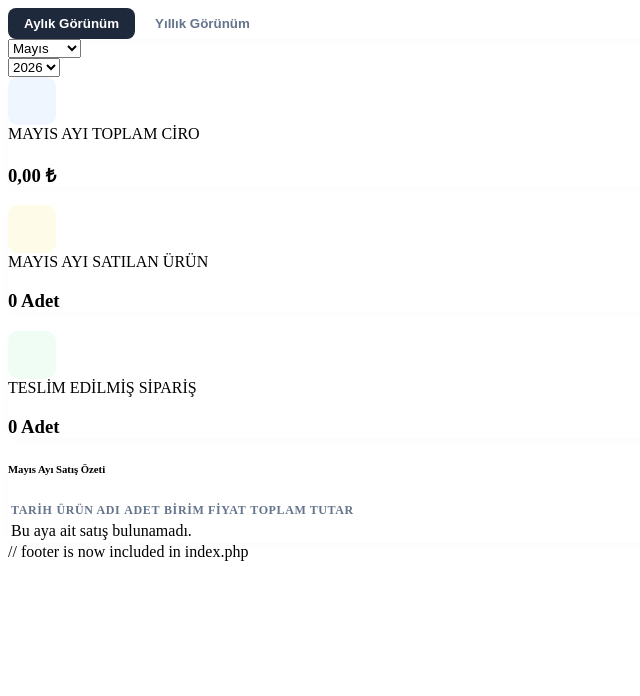
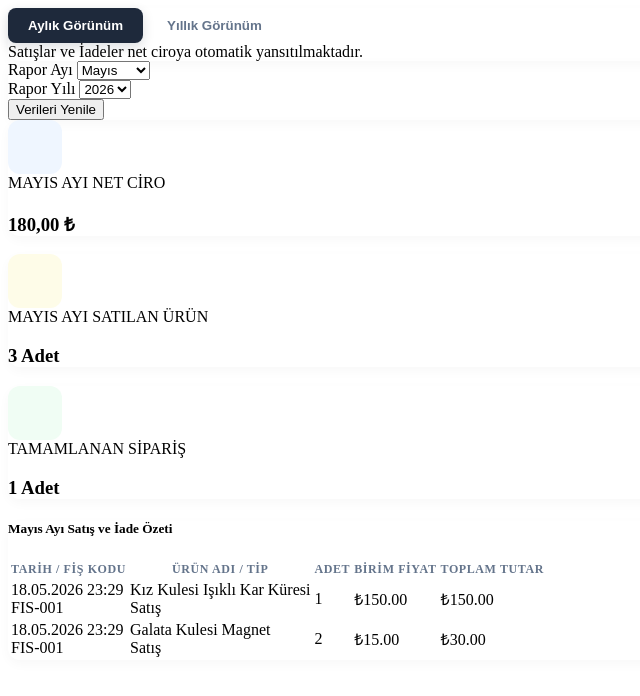
Before and after one commit to Emret073421/Object-oriented-gift-shop-sales-automation, a PHP site: page /raporlar.php in a window 1280 px wide. Shown: the top 696 px of the page, without its empty margins (0-640 px from the left). Run offline with PHP 8.4, Linux system fonts and the light colour scheme; data comes from the database, SQL or seed files in the repository; some libraries are stand-ins or nearby versions.

Commit message:
Finans ve Detaylı Raporlar (raporlar.php) modülü AJAX ve tam veritabanı entegrasyonuyla tamamlandı

```diff
--- /dev/null
+++ b/Proje/ajax/rapor_aylik_getir.php
@@ -0,0 +1,74 @@
+<?php
+require_once '../config.php';
+header('Content-Type: application/json; charset=utf-8');
+
+$ay = (int)($_POST['ay'] ?? date('n'));
+$yil = (int)($_POST['yil'] ?? date('Y'));
+
+if ($ay < 1 || $ay > 12 || $yil < 2000) {
+    echo json_encode(['basarili' => false, 'mesaj' => 'Geçersiz tarih parametreleri.']);
+    exit;
+}
+
+$ayStr = str_pad($ay, 2, '0', STR_PAD_LEFT);
+$baslangic = "$yil-$ayStr-01 00:00:00";
+$bitis = date("Y-m-t 23:59:59", strtotime($baslangic));
+
+// 1. Aylık İstatistikleri Hesapla
+$sqlOzet = "SELECT
+                SUM(CASE WHEN islem_tipi = 'SATIS' THEN toplam_tutar ELSE 0 END) AS satis_toplam,
+                SUM(CASE WHEN islem_tipi = 'IADE' THEN ABS(toplam_tutar) ELSE 0 END) AS iade_toplam,
+                SUM(CASE WHEN islem_tipi = 'SATIS' THEN miktar ELSE 0 END) AS satilan_adet,
+                COUNT(DISTINCT CASE WHEN islem_tipi = 'SATIS' THEN islem_kodu ELSE NULL END) AS siparis_sayisi
+            FROM islemler
+            WHERE islem_tarihi BETWEEN '$baslangic' AND '$bitis' AND islem_tipi IN ('SATIS', 'IADE')";
+
+$qOzet = $db->query($sqlOzet);
+$ozet = $qOzet ? $qOzet->fetch_assoc() : ['satis_toplam' => 0, 'iade_toplam' => 0, 'satilan_adet' => 0, 'siparis_sayisi' => 0];
+
+$netCiro = (float)$ozet['satis_toplam'] - (float)$ozet['iade_toplam'];
+$satilanAdet = (int)$ozet['satilan_adet'];
+$siparisAdet = (int)$ozet['siparis_sayisi'];
+
+// 2. Tablo Satırlarını Oluştur
+$sqlTablo = "SELECT i.islem_kodu, i.islem_tarihi, i.miktar, i.birim_fiyat, i.toplam_tutar, i.islem_tipi, u.ad AS urun_adi
+             FROM islemler i
+             LEFT JOIN urunler u ON i.urun_id = u.id
+             WHERE i.islem_tarihi BETWEEN '$baslangic' AND '$bitis' AND i.islem_tipi IN ('SATIS', 'IADE')
+             ORDER BY i.islem_tarihi DESC";
+
+$qTablo = $db->query($sqlTablo);
+$tabloHtml = '';
+
+if ($qTablo && $qTablo->num_rows > 0) {
+    while ($row = $qTablo->fetch_assoc()) {
+        $tipBadge = $row['islem_tipi'] === 'SATIS' ? '<span class="badge bg-success fs-7">Satış</span>' : '<span class="badge bg-danger fs-7">İade</span>';
+        $tutarRenk = $row['islem_tipi'] === 'SATIS' ? 'text-success' : 'text-danger';
+        $isaret = $row['islem_tipi'] === 'SATIS' ? '' : '-';
+
+        $tabloHtml .= '<tr>
+                        <td>
+                            <div class="fw-bold text-dark">' . date('d.m.Y H:i', strtotime($row['islem_tarihi'])) . '</div>
+                            <div class="text-muted fs-7">' . htmlspecialchars($row['islem_kodu']) . '</div>
+                        </td>
+                        <td>
+                            <div class="fw-bold">' . htmlspecialchars($row['urun_adi'] ?? 'Silinmiş/Bilinmeyen Ürün') . '</div>
+                            <div>' . $tipBadge . '</div>
+                        </td>
+                        <td class="text-center fw-bold">' . (int)$row['miktar'] . '</td>
+                        <td class="text-end">₺' . number_format($row['birim_fiyat'], 2) . '</td>
+                        <td class="text-end fw-bold ' . $tutarRenk . '">' . $isaret . '₺' . number_format($row['toplam_tutar'], 2) . '</td>
+                       </tr>';
+    }
+} else {
+    $tabloHtml = '<tr><td colspan="5" class="text-center py-5 text-muted"><i class="fa-solid fa-receipt fa-2x mb-2 d-block"></i>Bu aya ait satış/iade hareketi bulunamadı.</td></tr>';
+}
+
+echo json_encode([
+    'basarili' => true,
+    'net_ciro' => number_format($netCiro, 2, ',', '.') . ' ₺',
+    'satilan_adet' => $satilanAdet . ' Adet',
+    'siparis_adet' => $siparisAdet . ' Adet',
+    'tablo_html' => $tabloHtml
+]);
+?>
--- a/Proje/raporlar.php
+++ b/Proje/raporlar.php
@@ -1,36 +1,37 @@
 <?php
 $page_title = 'Finans ve Detaylı Raporlar';
-// header is now included in index.php
 ?>
+<script src="https://code.jquery.com/jquery-3.6.0.min.js"></script>
+<script src="https://cdn.jsdelivr.net/npm/sweetalert2@11"></script>
 
 <style>
-    /* Özelleştirilmiş Tasarım Sınıfları */
     .view-toggle-btn {
         background: transparent;
         border: none;
         color: #64748b;
         font-weight: 600;
-        padding: 8px 16px;
+        padding: 10px 20px;
         border-radius: 8px;
         transition: all 0.3s ease;
     }
     .view-toggle-btn.active {
         background-color: #1e293b;
         color: white;
+        box-shadow: 0 4px 12px rgba(30, 41, 59, 0.15);
     }
     .report-card {
         border: none;
         border-radius: 12px;
-        box-shadow: 0 2px 10px rgba(0,0,0,0.02);
+        box-shadow: 0 4px 12px rgba(0,0,0,0.03);
     }
     .icon-box {
-        width: 48px;
-        height: 48px;
-        border-radius: 10px;
+        width: 54px;
+        height: 54px;
+        border-radius: 12px;
         display: flex;
         align-items: center;
         justify-content: center;
-        font-size: 1.5rem;
+        font-size: 1.6rem;
     }
     .icon-box.blue { background-color: #eff6ff; color: #3b82f6; }
     .icon-box.yellow { background-color: #fefce8; color: #eab308; }
@@ -46,11 +47,18 @@ $page_title = 'Finans ve Detaylı Raporlar';
 </style>
 
 <!-- GÖRÜNÜM SEÇİCİ -->
-<div class="card report-card mb-4">
-    <div class="card-body py-3">
+<div class="card report-card mb-4 bg-white border-0">
+    <div class="card-body py-3 px-4 d-flex flex-wrap justify-content-between align-items-center">
         <div class="d-flex gap-2">
-            <button class="view-toggle-btn active" id="btnAylik" onclick="switchView('aylik')">Aylık Görünüm</button>
-            <button class="view-toggle-btn" id="btnYillik" onclick="switchView('yillik')">Yıllık Görünüm</button>
+            <button class="view-toggle-btn active" id="btnAylik" onclick="switchView('aylik')">
+                <i class="fa-solid fa-calendar-days me-2"></i> Aylık Görünüm
+            </button>
+            <button class="view-toggle-btn" id="btnYillik" onclick="switchView('yillik')">
+                <i class="fa-solid fa-chart-pie me-2"></i> Yıllık Görünüm
+            </button>
+        </div>
+        <div class="text-muted small mt-2 mt-md-0">
+            <i class="fa-solid fa-circle-info me-1 text-primary"></i> Satışlar ve İadeler net ciroya otomatik yansıtılmaktadır.
         </div>
     </div>
 </div>
@@ -58,9 +66,12 @@ $page_title = 'Finans ve Detaylı Raporlar';
 <!-- ================= AYLIK GÖRÜNÜM ALANI ================= -->
 <div id="aylikGorunum">
     <!-- Filtreler -->
-    <div class="row mb-4">
+    <div class="card report-card mb-4 bg-white border-0">
+        <div class="card-body p-4">
+            <div class="row g-3 align-items-center">
                 <div class="col-md-3">
-            <select class="form-select" id="aySecimi" onchange="fetchAylikVeri()">
+                    <label class="form-label small fw-bold text-muted mb-1">Rapor Ayı</label>
+                    <select class="form-select py-2 shadow-sm" id="aySecimi" onchange="fetchAylikVeri()">
                         <option value="1">Ocak</option>
                         <option value="2">Şubat</option>
                         <option value="3">Mart</option>
@@ -76,44 +87,53 @@ $page_title = 'Finans ve Detaylı Raporlar';
                     </select>
                 </div>
                 <div class="col-md-3">
-            <select class="form-select" id="yilSecimiAylik" onchange="fetchAylikVeri()">
+                    <label class="form-label small fw-bold text-muted mb-1">Rapor Yılı</label>
+                    <select class="form-select py-2 shadow-sm" id="yilSecimiAylik" onchange="fetchAylikVeri()">
                         <option value="2025">2025</option>
                         <option value="2026" selected>2026</option>
+                        <option value="2027">2027</option>
                     </select>
+                </div>
+                <div class="col-md-6 text-md-end mt-4 mt-md-0">
+                    <button class="btn btn-primary px-4 py-2 fw-bold shadow-sm" onclick="fetchAylikVeri()">
+                        <i class="fa-solid fa-rotate me-2"></i> Verileri Yenile
+                    </button>
+                </div>
+            </div>
         </div>
     </div>
 
     <!-- İstatistik Kartları -->
     <div class="row g-4 mb-4">
         <div class="col-md-4">
-            <div class="card report-card h-100">
-                <div class="card-body d-flex align-items-center">
-                    <div class="icon-box blue me-3"><i class="fa-solid fa-wallet"></i></div>
+            <div class="card report-card h-100 bg-white border-0 border-start border-4 border-primary shadow-sm">
+                <div class="card-body p-4 d-flex align-items-center">
+                    <div class="icon-box blue me-4"><i class="fa-solid fa-wallet"></i></div>
                     <div>
-                        <div class="text-muted small fw-bold mb-1" id="aylikCiroBaslik">MAYIS AYI TOPLAM CİRO</div>
-                        <h3 class="fw-bold mb-0" id="aylikCiroDeger">0,00 ₺</h3>
+                        <div class="text-muted small fw-bold mb-1" id="aylikCiroBaslik">MAYIS AYI NET CİRO</div>
+                        <h3 class="fw-bold mb-0 text-dark" id="aylikCiroDeger">0,00 ₺</h3>
                     </div>
                 </div>
             </div>
         </div>
         <div class="col-md-4">
-            <div class="card report-card h-100">
-                <div class="card-body d-flex align-items-center">
-                    <div class="icon-box yellow me-3"><i class="fa-solid fa-box"></i></div>
+            <div class="card report-card h-100 bg-white border-0 border-start border-4 border-warning shadow-sm">
+                <div class="card-body p-4 d-flex align-items-center">
+                    <div class="icon-box yellow me-4"><i class="fa-solid fa-box"></i></div>
                     <div>
                         <div class="text-muted small fw-bold mb-1" id="aylikUrunBaslik">MAYIS AYI SATILAN ÜRÜN</div>
-                        <h3 class="fw-bold mb-0" id="aylikUrunDeger">0 Adet</h3>
+                        <h3 class="fw-bold mb-0 text-dark" id="aylikUrunDeger">0 Adet</h3>
                     </div>
                 </div>
             </div>
         </div>
         <div class="col-md-4">
-            <div class="card report-card h-100">
-                <div class="card-body d-flex align-items-center">
-                    <div class="icon-box green me-3"><i class="fa-solid fa-cart-shopping"></i></div>
+            <div class="card report-card h-100 bg-white border-0 border-start border-4 border-success shadow-sm">
+                <div class="card-body p-4 d-flex align-items-center">
+                    <div class="icon-box green me-4"><i class="fa-solid fa-cart-shopping"></i></div>
                     <div>
-                        <div class="text-muted small fw-bold mb-1">TESLİM EDİLMİŞ SİPARİŞ</div>
-                        <h3 class="fw-bold mb-0" id="aylikSiparisDeger">0 Adet</h3>
+                        <div class="text-muted small fw-bold mb-1">TAMAMLANAN SİPARİŞ</div>
+                        <h3 class="fw-bold mb-0 text-dark" id="aylikSiparisDeger">0 Adet</h3>
                     </div>
                 </div>
             </div>
@@ -121,23 +141,23 @@ $page_title = 'Finans ve Detaylı Raporlar';
     </div>
 
     <!-- Satış Özeti Tablosu -->
-    <div class="card report-card">
-        <div class="card-body">
-            <h6 class="fw-bold mb-4" id="aylikTabloBaslik">Mayıs Ayı Satış Özeti</h6>
-            <div class="table-responsive">
-                <table class="table align-middle">
-                    <thead class="table-light">
+    <div class="card report-card bg-white border-0 shadow-sm">
+        <div class="card-body p-4">
+            <h5 class="fw-bold text-dark mb-4" id="aylikTabloBaslik"><i class="fa-solid fa-list-check text-primary me-2"></i> Mayıs Ayı Satış ve İade Özeti</h5>
+            <div class="table-responsive" style="max-height: 450px; overflow-y: auto;">
+                <table class="table table-hover align-middle mb-0">
+                    <thead class="table-light sticky-top">
                         <tr>
-                            <th class="table-header border-0">TARİH</th>
-                            <th class="table-header border-0">ÜRÜN ADI</th>
+                            <th class="table-header border-0 ps-4">TARİH / FİŞ KODU</th>
+                            <th class="table-header border-0">ÜRÜN ADI / TİP</th>
                             <th class="table-header border-0 text-center">ADET</th>
                             <th class="table-header border-0 text-end">BİRİM FİYAT</th>
-                            <th class="table-header border-0 text-end">TOPLAM TUTAR</th>
+                            <th class="table-header border-0 text-end pe-4">TOPLAM TUTAR</th>
                         </tr>
                     </thead>
                     <tbody id="aylikTabloGovde">
                         <tr>
-                            <td colspan="5" class="text-center py-4 text-muted">Bu aya ait satış bulunamadı.</td>
+                            <td colspan="5" class="text-center py-5 text-muted">Yükleniyor...</td>
                         </tr>
                     </tbody>
                 </table>
@@ -149,35 +169,46 @@ $page_title = 'Finans ve Detaylı Raporlar';
 <!-- ================= YILLIK GÖRÜNÜM ALANI ================= -->
 <div id="yillikGorunum" style="display: none;">
     <!-- Filtreler -->
-    <div class="row mb-4">
+    <div class="card report-card mb-4 bg-white border-0 shadow-sm">
+        <div class="card-body p-4">
+            <div class="row g-3 align-items-center">
                 <div class="col-md-3">
-            <select class="form-select" id="yilSecimiYillik" onchange="fetchYillikVeri()">
+                    <label class="form-label small fw-bold text-muted mb-1">Rapor Yılı</label>
+                    <select class="form-select py-2 shadow-sm" id="yilSecimiYillik" onchange="fetchYillikVeri()">
                         <option value="2025">2025 Yılı</option>
                         <option value="2026" selected>2026 Yılı</option>
+                        <option value="2027">2027 Yılı</option>
                     </select>
+                </div>
+                <div class="col-md-9 text-md-end mt-4 mt-md-0">
+                    <button class="btn btn-primary px-4 py-2 fw-bold shadow-sm" onclick="fetchYillikVeri()">
+                        <i class="fa-solid fa-rotate me-2"></i> Verileri Yenile
+                    </button>
+                </div>
+            </div>
         </div>
     </div>
 
     <!-- İstatistik Kartları -->
     <div class="row g-4 mb-4">
         <div class="col-md-6">
-            <div class="card report-card h-100">
-                <div class="card-body d-flex align-items-center border-start border-4 border-primary rounded">
-                    <div class="icon-box blue me-3" style="background-color: #eff6ff;"><i class="fa-solid fa-chart-line"></i></div>
+            <div class="card report-card h-100 bg-white border-0 border-start border-4 border-primary shadow-sm">
+                <div class="card-body p-4 d-flex align-items-center">
+                    <div class="icon-box blue me-4"><i class="fa-solid fa-chart-line"></i></div>
                     <div>
-                        <div class="text-muted small fw-bold mb-1">YILLIK TOPLAM HASILAT</div>
-                        <h3 class="fw-bold mb-0" id="yillikCiroDeger">88.900,00 ₺</h3>
+                        <div class="text-muted small fw-bold mb-1">YILLIK NET HASILAT (SATIS - IADE)</div>
+                        <h2 class="fw-bold mb-0 text-primary" id="yillikCiroDeger">0,00 ₺</h2>
                     </div>
                 </div>
             </div>
         </div>
         <div class="col-md-6">
-            <div class="card report-card h-100">
-                <div class="card-body d-flex align-items-center border-start border-4 border-warning rounded">
-                    <div class="icon-box yellow me-3" style="background-color: #fefce8;"><i class="fa-solid fa-award"></i></div>
+            <div class="card report-card h-100 bg-white border-0 border-start border-4 border-warning shadow-sm">
+                <div class="card-body p-4 d-flex align-items-center">
+                    <div class="icon-box yellow me-4"><i class="fa-solid fa-award"></i></div>
                     <div>
-                        <div class="text-muted small fw-bold mb-1">YILIN EN ÇOK SATILANI</div>
-                        <h6 class="fw-bold mb-0" id="yillikEnCokSatan">iPhone 15 Pro Max 256 GB - Naturel Titanyum (1 Adet)</h6>
+                        <div class="text-muted small fw-bold mb-1">YILIN EN ÇOK SATILAN ÜRÜNÜ</div>
+                        <h5 class="fw-bold mb-0 text-dark" id="yillikEnCokSatan">Yükleniyor...</h5>
                     </div>
                 </div>
             </div>
@@ -185,33 +216,23 @@ $page_title = 'Finans ve Detaylı Raporlar';
     </div>
 
     <!-- Aylık Ciro Dağılımı Tablosu -->
-    <div class="card report-card">
-        <div class="card-body">
-            <h6 class="fw-bold mb-4" id="yillikTabloBaslik">2026 Yılı Aylık Ciro Dağılımı</h6>
+    <div class="card report-card bg-white border-0 shadow-sm">
+        <div class="card-body p-4">
+            <h5 class="fw-bold text-dark mb-4" id="yillikTabloBaslik"><i class="fa-solid fa-calendar-grid-58 text-success me-2"></i> 2026 Yılı Aylık Hasılat Dağılımı</h5>
             <div class="table-responsive">
-                <table class="table align-middle">
+                <table class="table table-hover align-middle mb-0">
                     <thead class="table-light">
                         <tr>
-                            <th class="table-header border-0">AY</th>
+                            <th class="table-header border-0 ps-4">AY</th>
                             <th class="table-header border-0 text-center">TAMAMLANAN SİPARİŞ</th>
                             <th class="table-header border-0 text-center">SATILAN ÜRÜN (ADET)</th>
-                            <th class="table-header border-0 text-end">AYLIK CİRO</th>
+                            <th class="table-header border-0 text-end pe-4">NET AYLIK CİRO</th>
                         </tr>
                     </thead>
                     <tbody id="yillikTabloGovde">
                         <tr>
-                            <td>Ocak</td><td class="text-center">-</td><td class="text-center">-</td><td class="text-end">-</td>
+                            <td colspan="4" class="text-center py-5 text-muted">Yükleniyor...</td>
                         </tr>
-                        <tr>
-                            <td>Şubat</td><td class="text-center">-</td><td class="text-center">-</td><td class="text-end">-</td>
-                        </tr>
-                        <tr>
-                            <td class="fw-bold">Mart</td><td class="text-center">1</td><td class="text-center">2</td><td class="text-end fw-bold text-success">88.900,00 ₺</td>
-                        </tr>
-                        <tr>
-                            <td>Nisan</td><td class="text-center">-</td><td class="text-center">-</td><td class="text-end">-</td>
-                        </tr>
-                        <!-- Diğer aylar JS ile doldurulacak -->
                     </tbody>
                 </table>
             </div>
@@ -220,23 +241,22 @@ $page_title = 'Finans ve Detaylı Raporlar';
 </div>
 
 <script>
-    /* =========================================================================
-       RAPORLAR SAYFASI - JAVASCRIPT İSKELETİ
-       Aşağıdaki JS kodları ile yeni oluşturduğun IslemManager sınıfındaki
-       tarihFiltrele(), encokSatisYapanUrunler() vb. metodlarına AJAX istekleri atabilirsin.
-    ========================================================================= */
+document.addEventListener('DOMContentLoaded', () => {
+    // Sayfa açıldığında şu anki ayı seçili yapalım
+    let currentMonth = new Date().getMonth() + 1;
+    document.getElementById('aySecimi').value = currentMonth;
+    fetchAylikVeri();
+});
 
 // 1. Görünüm Değiştirme (Aylık / Yıllık)
 function switchView(viewName) {
-        // Buton stillerini ayarla
     document.getElementById('btnAylik').classList.remove('active');
     document.getElementById('btnYillik').classList.remove('active');
 
-        // İçerikleri gizle
     document.getElementById('aylikGorunum').style.display = 'none';
     document.getElementById('yillikGorunum').style.display = 'none';
 
-        if(viewName === 'aylik') {
+    if (viewName === 'aylik') {
         document.getElementById('btnAylik').classList.add('active');
         document.getElementById('aylikGorunum').style.display = 'block';
         fetchAylikVeri();
@@ -247,50 +267,62 @@ $page_title = 'Finans ve Detaylı Raporlar';
     }
 }
 
-    // 2. Aylık Verileri Çekme ve Arayüzü Güncelleme
+// 2. Aylık Verileri Çekme
 function fetchAylikVeri() {
     let aySelect = document.getElementById('aySecimi');
     let ayAdi = aySelect.options[aySelect.selectedIndex].text;
     let yil = document.getElementById('yilSecimiAylik').value;
     let ayKodu = aySelect.value;
 
-        // Başlıkları Seçilen Aya Göre Dinamik Güncelle
-        document.getElementById('aylikCiroBaslik').innerText = `${ayAdi.toUpperCase()} AYI TOPLAM CİRO`;
+    document.getElementById('aylikCiroBaslik').innerText = `${ayAdi.toUpperCase()} AYI NET CİRO`;
     document.getElementById('aylikUrunBaslik').innerText = `${ayAdi.toUpperCase()} AYI SATILAN ÜRÜN`;
-        document.getElementById('aylikTabloBaslik').innerText = `${ayAdi} Ayı Satış Özeti`;
+    document.getElementById('aylikTabloBaslik').innerHTML = `<i class="fa-solid fa-list-check text-primary me-2"></i> ${ayAdi} Ayı Satış ve İade Özeti`;
 
-        console.log(`Aylık veri isteniyor: Yıl: ${yil}, Ay: ${ayKodu}`);
+    let formData = new FormData();
+    formData.append('ay', ayKodu);
+    formData.append('yil', yil);
 
-        // TODO: AJAX/Fetch ile kendi yazdığın IslemManager endpointine istek at.
-        // Örn: fetch('api/rapor_aylik.php?ay='+ayKodu+'&yil='+yil)
-        // Gelen JSON verisine göre aşağıdaki alanları güncelle:
-        // document.getElementById('aylikCiroDeger').innerText = veri.toplamCiro + " ₺";
-        // document.getElementById('aylikUrunDeger').innerText = veri.satilanAdet + " Adet";
-        // document.getElementById('aylikSiparisDeger').innerText = veri.siparisAdet + " Adet";
-        // document.getElementById('aylikTabloGovde').innerHTML = '... tablonun HTML satırları (<tr>) ...';
+    fetch("ajax/rapor_aylik_getir.php", {
+        method: "POST",
+        body: formData
+    })
+    .then(response => response.json())
+    .then(data => {
+        if (data.basarili) {
+            document.getElementById('aylikCiroDeger').innerText = data.net_ciro;
+            document.getElementById('aylikUrunDeger').innerText = data.satilan_adet;
+            document.getElementById('aylikSiparisDeger').innerText = data.siparis_adet;
+            document.getElementById('aylikTabloGovde').innerHTML = data.tablo_html;
+        } else {
+            Swal.fire('Hata!', data.mesaj, 'error');
+        }
+    })
+    .catch(error => console.error("Aylık rapor hatası:", error));
 }
 
-    // 3. Yıllık Verileri Çekme ve Arayüzü Güncelleme
+// 3. Yıllık Verileri Çekme
 function fetchYillikVeri() {
     let yil = document.getElementById('yilSecimiYillik').value;
 
-        // Başlık Güncelleme
-        document.getElementById('yillikTabloBaslik').innerText = `${yil} Yılı Aylık Ciro Dağılımı`;
+    document.getElementById('yillikTabloBaslik').innerHTML = `<i class="fa-solid fa-calendar-grid-58 text-success me-2"></i> ${yil} Yılı Aylık Hasılat Dağılımı`;
 
-        console.log(`Yıllık veri isteniyor: Yıl: ${yil}`);
+    let formData = new FormData();
+    formData.append('yil', yil);
 
-        // TODO: AJAX/Fetch ile kendi yazdığın IslemManager endpointine istek at.
-        // Gelen JSON verisine göre aşağıdaki alanları güncelle:
-        // document.getElementById('yillikCiroDeger').innerText = veri.toplamYillikCiro + " ₺";
-        // document.getElementById('yillikEnCokSatan').innerText = veri.enCokSatanUrun;
-        // document.getElementById('yillikTabloGovde').innerHTML = '... 12 ayın HTML satırları (<tr>) ...';
+    fetch("ajax/rapor_yillik_getir.php", {
+        method: "POST",
+        body: formData
+    })
+    .then(response => response.json())
+    .then(data => {
+        if (data.basarili) {
+            document.getElementById('yillikCiroDeger').innerText = data.yillik_ciro;
+            document.getElementById('yillikEnCokSatan').innerText = data.en_cok_satan;
+            document.getElementById('yillikTabloGovde').innerHTML = data.tablo_html;
+        } else {
+            Swal.fire('Hata!', data.mesaj, 'error');
         }
-
-    // Sayfa yüklendiğinde varsayılan olarak Aylık görünüm verilerini çekmek için:
-    document.addEventListener('DOMContentLoaded', () => {
-        fetchAylikVeri();
-    });
-
+    })
+    .catch(error => console.error("Yıllık rapor hatası:", error));
+}
 </script>
-
-// footer is now included in index.php
```
Also changed, not shown: Proje/ajax/rapor_yillik_getir.php (added, +84 -0 lines). Lines whose indentation alone changed are shown as unchanged.
